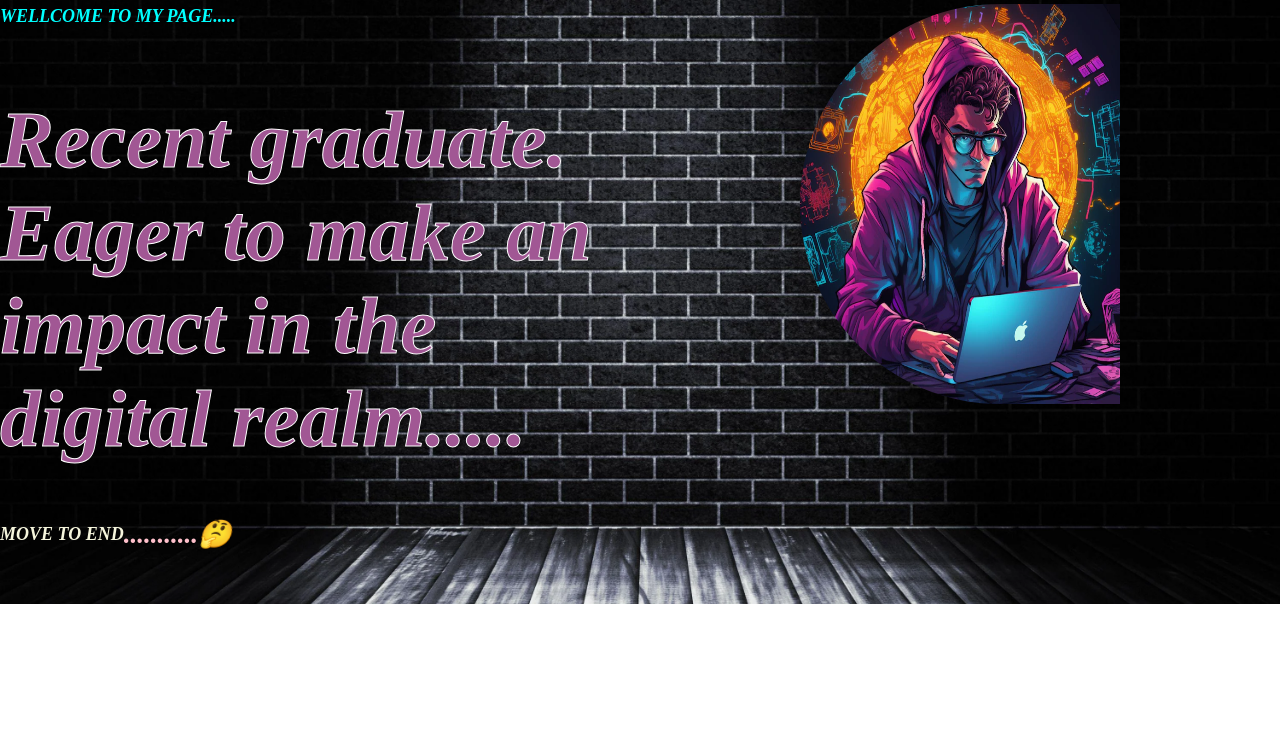
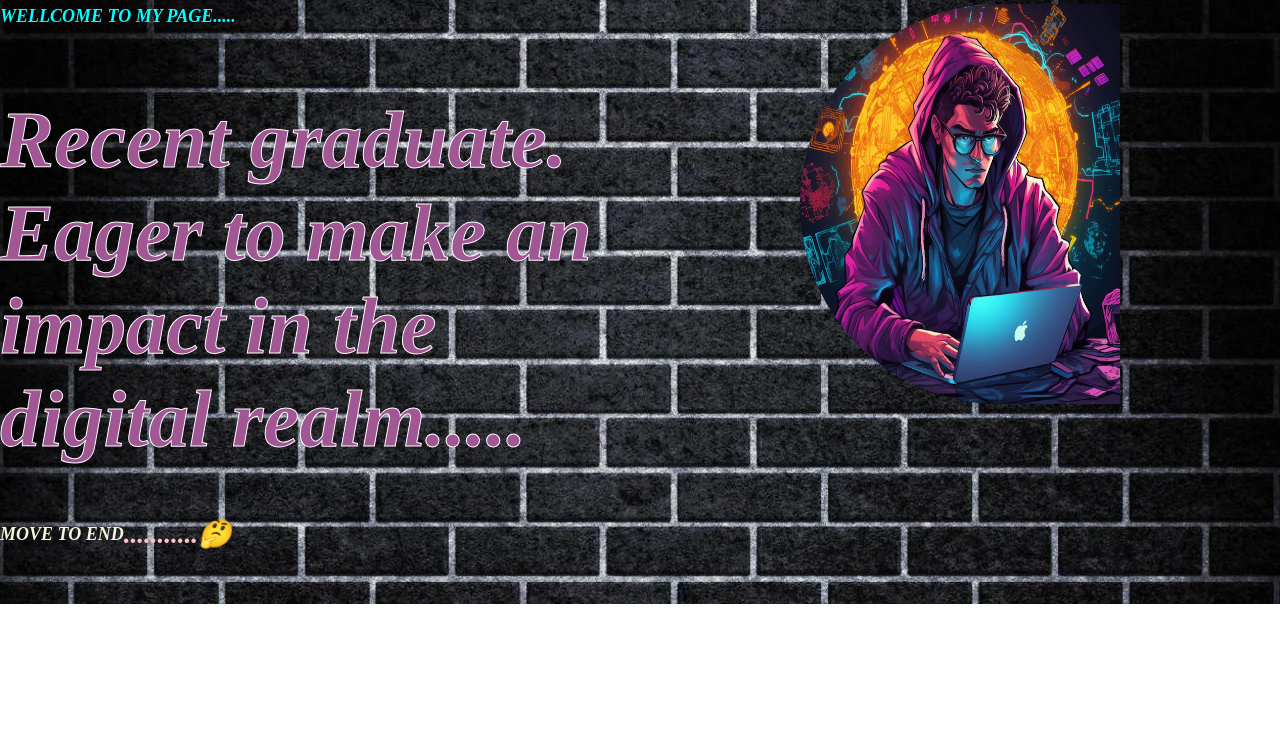
Before and after one commit to kiran12345678901/kiran, a plain HTML site: page index.html in a window 1280 px wide. Shown: the part 196-944 px from the top of the page. Drawn offline with Linux system fonts and the light colour scheme.

Commit message:
Update requirment20.css

```diff
--- a/requirment20.css
+++ b/requirment20.css
@@ -42,7 +42,7 @@ a{
     background-image: url(./back.webp);
     background-repeat: no-repeat;
     background-position: center;
-    background-size: cover;
+    background-size: container;
     font-style: oblique;
 
 }
```
